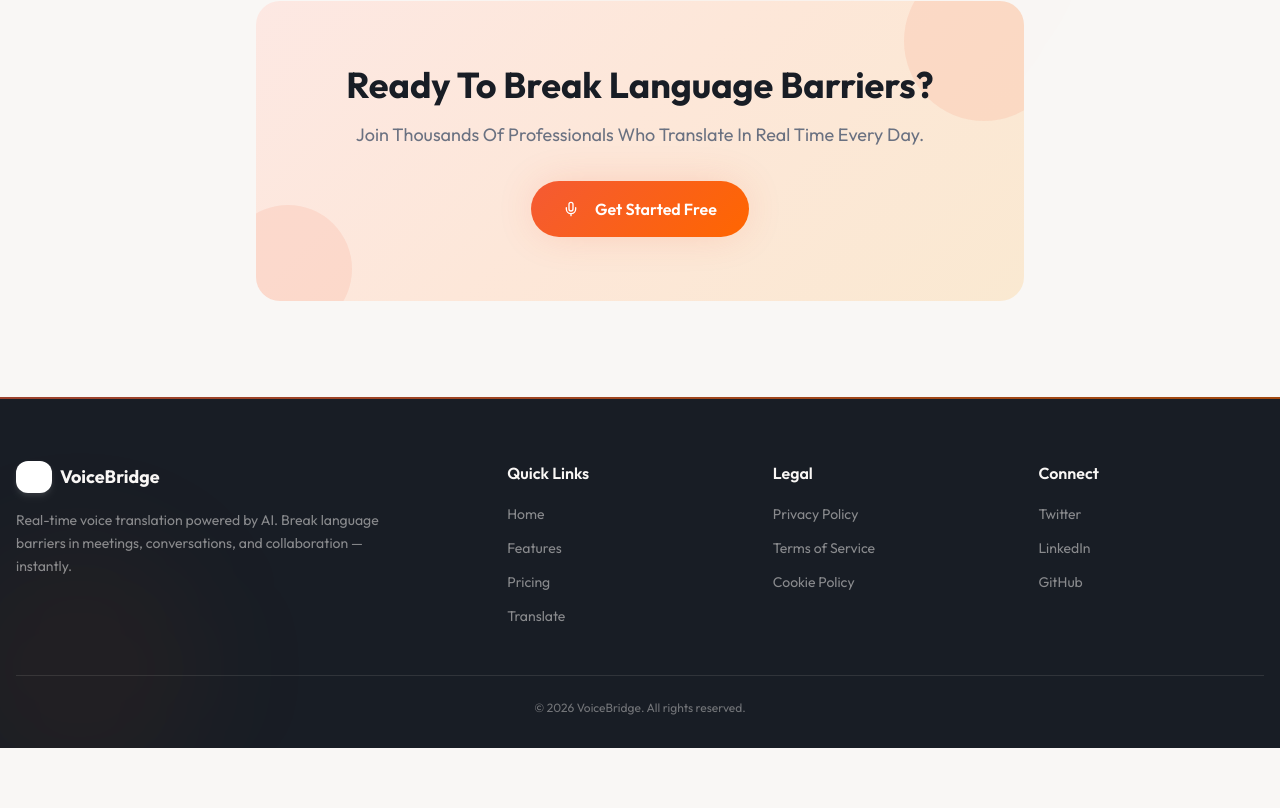
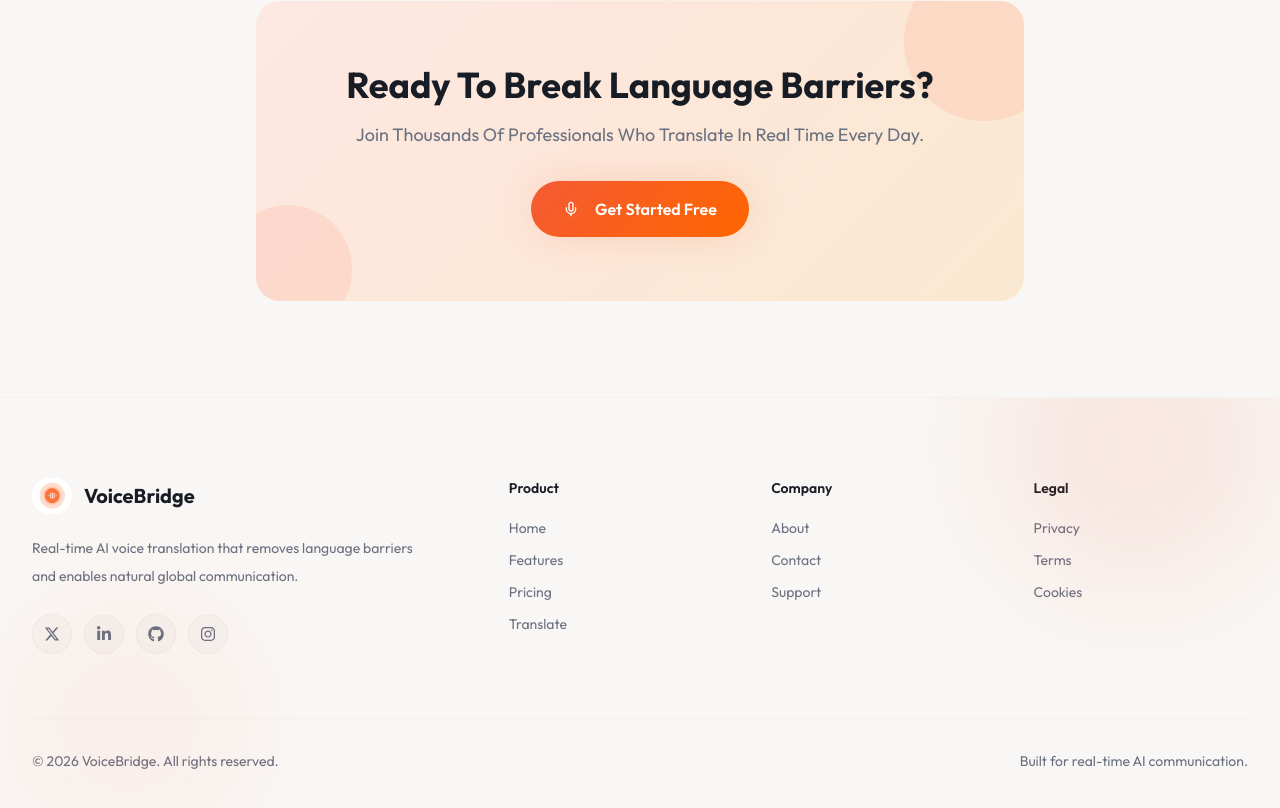
Before and after one commit to redoy49/voice-bridge, a React (Vite) app: page /pricing in a window 1280 px wide. Shown: the part 1956-2764 px from the top of the page. Before the commit the page ends 2704 px from the top, so only its background shows below. Built offline with nearby package versions, Linux system fonts and the light colour scheme; no server answers; the HTML template or start-up script is replaced by a standard one.

Commit message:
Refactor code structure for improved readability and maintainability

```diff
--- a/src/components/Footer.tsx
+++ b/src/components/Footer.tsx
@@ -1,67 +1,152 @@
 import { Link } from "react-router-dom";
+import {
+  FaGithub,
+  FaLinkedinIn,
+  FaXTwitter,
+  FaInstagram,
+} from "react-icons/fa6";
 import VoiceBridgeLogo from "@/components/VoiceBridgeLogo";
 
 const Footer = () => {
+  const socialLinks = [
+    { icon: FaXTwitter, href: "/voice-bridge", label: "Twitter" },
+    { icon: FaLinkedinIn, href: "/voice-bridge", label: "LinkedIn" },
+    { icon: FaGithub, href: "/voice-bridge", label: "GitHub" },
+    { icon: FaInstagram, href: "/voice-bridge", label: "Instagram" },
+  ];
+
   return (
-    <footer className="relative bg-foreground pt-16 pb-8 overflow-hidden">
-      {/* Top gradient border */}
-      <div className="absolute top-0 left-0 right-0 h-[2px] gradient-coral opacity-60" />
-      {/* Ambient glow */}
-      <div className="absolute -bottom-20 -right-20 w-80 h-80 rounded-full bg-primary/8 blur-3xl" />
-      <div className="absolute -bottom-10 -left-10 w-60 h-60 rounded-full bg-accent/5 blur-3xl" />
+    <footer className="relative w-full overflow-hidden bg-background text-foreground border-t border-border/40">
+      {/* Glow Effects */}
+      <div className="absolute -top-24 right-0 h-72 w-72 rounded-full bg-primary/10 blur-3xl" />
+      <div className="absolute bottom-0 left-0 h-64 w-64 rounded-full bg-primary/5 blur-3xl" />
 
-      <div className="container mx-auto px-4 relative z-10">
-        <div className="grid grid-cols-1 md:grid-cols-2 lg:grid-cols-[2fr_1fr_1fr_1fr] gap-10 mb-12">
+      {/* Container */}
+      <div className="max-w-[1536px] mx-auto px-4 sm:px-6 lg:px-8">
+        <div className="py-20">
+          <div className="grid gap-12 lg:grid-cols-[2fr_1fr_1fr_1fr]">
             {/* Brand */}
             <div>
-            <Link to="/" className="flex items-center gap-2 mb-4">
-              <VoiceBridgeLogo size={36} className="brightness-0 invert" />
-              <span className="font-display font-bold text-lg text-background">VoiceBridge</span>
+              <Link to="/" className="flex items-center gap-3 group">
+                <VoiceBridgeLogo
+                  size={40}
+                  className="group-hover:scale-110 transition-transform duration-300 rounded-full"
+                />
+
+                <span className="text-xl font-bold">VoiceBridge</span>
               </Link>
-            <p className="text-background/50 text-sm leading-relaxed max-w-sm">
-              Real-time voice translation powered by AI. Break language barriers in meetings, conversations, and collaboration — instantly.
+
+              <p className="mt-5 text-sm leading-7 text-muted-foreground max-w-sm">
+                Real-time AI voice translation that removes language barriers
+                and enables natural global communication.
               </p>
+
+              {/* Social Icons */}
+              <div className="mt-6 flex items-center gap-3">
+                {socialLinks.map((item) => {
+                  const Icon = item.icon;
+
+                  return (
+                    <a
+                      key={item.label}
+                      href={item.href}
+                      className="
+                        h-10 w-10 flex items-center justify-center
+                        rounded-full
+                        border border-border/50
+                        bg-secondary/50
+                        text-muted-foreground
+                        transition-all duration-300
+                        hover:-translate-y-1
+                        hover:bg-secondary
+                        hover:text-foreground
+                      "
+                    >
+                      <Icon size={16} />
+                    </a>
+                  );
+                })}
+              </div>
             </div>
 
-          {/* Quick Links */}
+            {/* Product */}
             <div>
-            <h4 className="font-display font-semibold text-background mb-4">Quick Links</h4>
-            <ul className="space-y-2.5">
-              <li><Link to="/" className="text-sm text-background/50 hover:text-background transition-colors">Home</Link></li>
-              <li><Link to="/#features" className="text-sm text-background/50 hover:text-background transition-colors">Features</Link></li>
-              <li><Link to="/pricing" className="text-sm text-background/50 hover:text-background transition-colors">Pricing</Link></li>
-              <li><Link to="/translate" className="text-sm text-background/50 hover:text-background transition-colors">Translate</Link></li>
+              <h3 className="text-sm font-semibold mb-5">Product</h3>
+              <ul className="space-y-3 text-sm text-muted-foreground">
+                <li>
+                  <Link to="/" className="hover:text-foreground">
+                    Home
+                  </Link>
+                </li>
+                <li>
+                  <a href="#features" className="hover:text-foreground">
+                    Features
+                  </a>
+                </li>
+                <li>
+                  <Link to="/pricing" className="hover:text-foreground">
+                    Pricing
+                  </Link>
+                </li>
+                <li>
+                  <Link to="/translate" className="hover:text-foreground">
+                    Translate
+                  </Link>
+                </li>
+              </ul>
+            </div>
+
+            {/* Company */}
+            <div>
+              <h3 className="text-sm font-semibold mb-5">Company</h3>
+              <ul className="space-y-3 text-sm text-muted-foreground">
+                <li>
+                  <a href="#" className="hover:text-foreground">
+                    About
+                  </a>
+                </li>
+                <li>
+                  <a href="#" className="hover:text-foreground">
+                    Contact
+                  </a>
+                </li>
+                <li>
+                  <a href="#" className="hover:text-foreground">
+                    Support
+                  </a>
+                </li>
               </ul>
             </div>
 
             {/* Legal */}
             <div>
-            <h4 className="font-display font-semibold text-background mb-4">Legal</h4>
-            <ul className="space-y-2.5">
-              <li><a href="#" className="text-sm text-background/50 hover:text-background transition-colors">Privacy Policy</a></li>
-              <li><a href="#" className="text-sm text-background/50 hover:text-background transition-colors">Terms of Service</a></li>
-              <li><a href="#" className="text-sm text-background/50 hover:text-background transition-colors">Cookie Policy</a></li>
-            </ul>
-          </div>
-
-          {/* Connect */}
-          <div>
-            <h4 className="font-display font-semibold text-background mb-4">Connect</h4>
-            <ul className="space-y-2.5">
-              <li><a href="#" className="text-sm text-background/50 hover:text-background transition-colors">Twitter</a></li>
-              <li><a href="#" className="text-sm text-background/50 hover:text-background transition-colors">LinkedIn</a></li>
-              <li><a href="#" className="text-sm text-background/50 hover:text-background transition-colors">GitHub</a></li>
+              <h3 className="text-sm font-semibold mb-5">Legal</h3>
+              <ul className="space-y-3 text-sm text-muted-foreground">
+                <li>
+                  <a href="#" className="hover:text-foreground">
+                    Privacy
+                  </a>
+                </li>
+                <li>
+                  <a href="#" className="hover:text-foreground">
+                    Terms
+                  </a>
+                </li>
+                <li>
+                  <a href="#" className="hover:text-foreground">
+                    Cookies
+                  </a>
+                </li>
               </ul>
             </div>
           </div>
 
-        {/* Divider */}
-        <div className="h-px bg-background/10 mb-6" />
-
-        {/* Copyright */}
-        <p className="text-center text-xs text-background/40">
-          © 2026 VoiceBridge. All rights reserved.
-        </p>
+          {/* Bottom Bar */}
+          <div className="mt-16 border-t border-border/40 pt-8 flex flex-col md:flex-row items-center justify-between gap-4 text-sm text-muted-foreground">
+            <p>© 2026 VoiceBridge. All rights reserved.</p>
+            <p>Built for real-time AI communication.</p>
+          </div>
+        </div>
       </div>
     </footer>
   );
--- a/src/components/Navbar.tsx
+++ b/src/components/Navbar.tsx
@@ -71,7 +71,7 @@ const Navbar = () => {
           {/* Logo */}
           <Link to="/" className="flex items-center gap-3 group shrink-0">
             <div className="transition-all duration-300 group-hover:scale-110 group-hover:rotate-3">
-              <VoiceBridgeLogo size={38} />
+              <VoiceBridgeLogo size={40} className="rounded-full" />
             </div>
 
             <span className="hidden sm:block text-xl font-bold tracking-tight">
--- a/src/components/VoiceBridgeLogo.tsx
+++ b/src/components/VoiceBridgeLogo.tsx
@@ -1,4 +1,3 @@
-import logo from "@/assets/voicebridge-logo.png";
 import { cn } from "@/lib/utils";
 
 interface VoiceBridgeLogoProps {
@@ -6,18 +5,19 @@ interface VoiceBridgeLogoProps {
   className?: string;
 }
 
-const VoiceBridgeLogo = ({ size = 36, className = "" }: VoiceBridgeLogoProps) => {
+const VoiceBridgeLogo = ({ size = 36, className }: VoiceBridgeLogoProps) => {
   return (
-    <div className={cn("relative flex items-center justify-center", className)}>
-      <img
-        src={logo}
-        alt="VoiceBridge"
-        width={size}
-        height={size}
-        className="rounded-xl object-contain drop-shadow-md transition-all duration-300 group-hover:drop-shadow-xl"
-      />
-      <div className="absolute inset-0 rounded-xl bg-primary/5 opacity-0 group-hover:opacity-100 transition-opacity duration-300" />
-    </div>
+    <img
+      src="/voicebridge-logo.png"
+      alt="VoiceBridge Logo"
+      width={size}
+      height={size}
+      className={cn(
+        "object-contain shrink-0 transition-all duration-300",
+        className,
+      )}
+      loading="eager"
+    />
   );
 };
 
```
Also changed, not shown: public/voicebridge-logo.png (added). Lines whose indentation alone changed are shown as unchanged.
